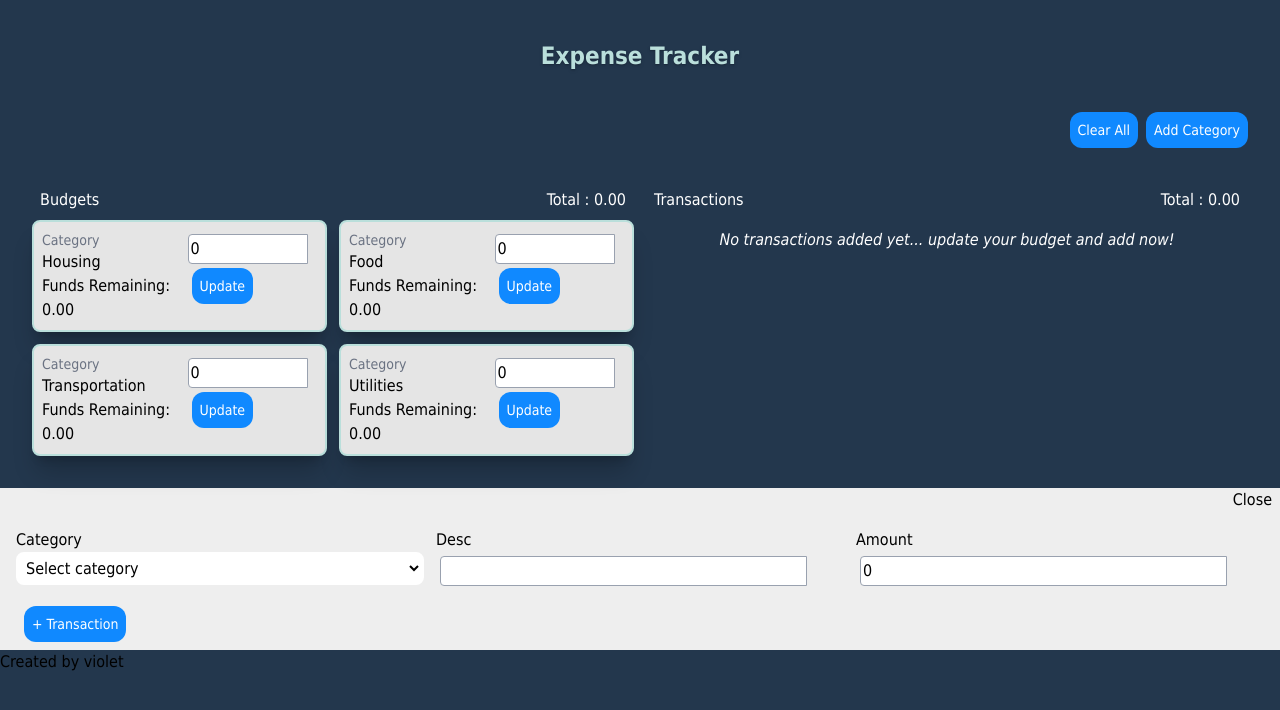
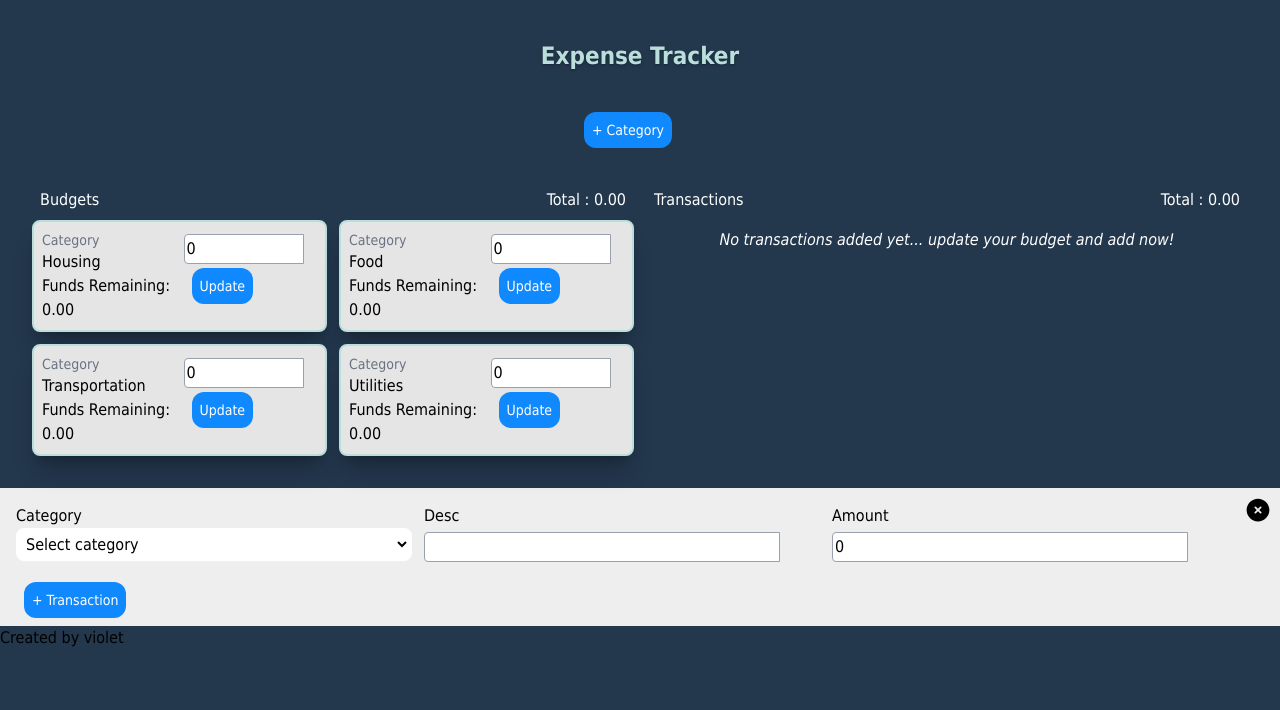
Before and after one commit to violetlea/expenseTracker, a React (Vite) app: page / in a window 1280 px wide. Shown: the top 710 px of the page. Built offline with nearby package versions, Linux system fonts and the light colour scheme.

Commit message:
add modal to alert message, adjust rounded detail,add validation message

```diff
--- a/src/App.css
+++ b/src/App.css
@@ -9,7 +9,15 @@
 }
 
 .buttonDef {
-  @apply rounded-xl  text-white bg-[#1089FF] p-2 text-sm ml-2 cursor-pointer
+  @apply rounded-xl text-white  p-2 text-sm ml-2 cursor-pointer
+}
+
+.primaryBtn {
+  @apply  bg-[#1089FF]
+}
+
+.secondaryBtn {
+  @apply bg-gray-700
 }
 
 /*#root {
--- a/src/App.jsx
+++ b/src/App.jsx
@@ -1,9 +1,7 @@
 import { useState } from "react";
 import "./App.css";
 import ButtonDef from "./components/Button";
-import AddCategory from "./containers/addCategoryContainer";
 import AddTransaction from "./containers/addTransactionContainer";
-import { Categories } from "./features/Categories/Categories";
 import Budgets from "./features/budgets/Budgets";
 import Transactions from "./features/transactions/Transactions";
 import { useDispatch } from "react-redux";
@@ -14,20 +12,27 @@ import { removeBudget } from "./features/budgets/budgetsSlice";
 import { removeTransaction } from "./features/transactions/transactionsSlice";
 import { totalTransactions } from "./features/transactions/transactionsSlice";
 import CategoriesModal from "./containers/categoriesModal";
+import AlertModal from "./components/AlertModal";
+import { totalBudget } from "./features/budgets/budgetsSlice";
 
 function App() {
+	const [isOpen, setIsOpen] = useState(false);
+	const [isOpenAlert, setOpenAlert] = useState(false);
+	const dispatch = useDispatch();
 
-	const [isOpen, setIsOpen] = useState(false);
-
-	const dispatch = useDispatch();
+	const svgAdd = `<svg xmlns="http://www.w3.org/2000/svg" viewBox="0 0 24 24" fill="currentColor" className="size-6">
+  					<path fillRule="evenodd" d="M12 2.25c-5.385 0-9.75 4.365-9.75 9.75s4.365 9.75 9.75 9.75 9.75-4.365 9.75-9.75S17.385 2.25 12 2.25ZM12.75 9a.75.75 0 0 0-1.5 0v2.25H9a.75.75 0 0 0 0 1.5h2.25V15a.75.75 0 0 0 1.5 0v-2.25H15a.75.75 0 0 0 0-1.5h-2.25V9Z" clipRule="evenodd" />
+					</svg>`;
 
 	const handleSubmitCategory = () => {
 		setIsOpen(true);
 	};
 
 	const handleClearAll = () => {
-		// todo: to add confirm message before clear all (popup)
+		setOpenAlert(true);
+	};
 
+	const handleConfirmClearAll = () => {
 		const payload = {
 			isClearAll: true,
 		};
@@ -37,6 +42,7 @@ function App() {
 		dispatch(totalBudgets());
 		dispatch(removeTransaction(payload));
 		dispatch(totalTransactions());
+		setOpenAlert(false);
 	};
 
 	return (
@@ -49,15 +55,31 @@ function App() {
 				</div>
 			</header>
 			<nav>
-				<div className="grid grid-cols-1 justify-items-end pr-4 md:pr-8">
-					<div>
-						<ButtonDef text="Clear All" handleAction={handleClearAll} />
+				<div className="flex justify-center  pr-4 md:pr-8">
+					<div className="">
+						{/* adjust this */}
+						{totalBudget != 0 && (
+							<ButtonDef
+								text="Clear"
+								typeBtn="primary"
+								handleAction={handleClearAll}
+							/>
+						)}
+					</div>
+					<div className="">
 						<ButtonDef
-							text="Add Category"
+							text="+ Category"
 							handleAction={handleSubmitCategory}
+							typeBtn="primary"
 						/>
 					</div>
 				</div>
+				<AlertModal
+					isOpen={isOpenAlert}
+					onClose={() => setOpenAlert(false)}
+					isCloseVisible={false}
+					confirmAction={() => handleConfirmClearAll()}
+				/>
 			</nav>
 			<CategoriesModal isOpen={isOpen} onClose={() => setIsOpen(false)} />
 
--- a/src/components/Button.jsx
+++ b/src/components/Button.jsx
@@ -1,11 +1,15 @@
-export default function ButtonDef (props) {
+export default function ButtonDef(props) {
+	const { text, handleAction, typeBtn } = props;
 
-    const {text,handleAction,isWhite} = props;
-
-    return(
-    <>
-        <button className="buttonDef" onClick={handleAction}>{text}</button>
-    </>
-    );
-
+	return (
+		<>
+			<button
+				className={`buttonDef ${
+					typeBtn === "primary" ? `primaryBtn` : `secondaryBtn`
+				}`}
+				onClick={handleAction}>
+				{text}
+			</button>
+		</>
+	);
 }
--- a/src/components/Input.jsx
+++ b/src/components/Input.jsx
@@ -7,7 +7,7 @@ export default function TextInput (props) {
         placeholder={label}
         onChange={handleOnChange}
         value={value}
-        class="border-1 border-gray-400 bg-white w-full max-w-9/10 rounded-l p-0.5 m-1"
+        class="border-1 border-gray-400 bg-white w-full max-w-9/10 rounded-l p-0.5 mt-1 mb-1"
         >
 
         </input>
--- a/src/components/RoundedDetail.jsx
+++ b/src/components/RoundedDetail.jsx
@@ -1,19 +1,30 @@
 export default function RoundedDetail(props) {
-
-	const {text,handleRemoveAction,index} = props;
+	const { text, handleRemoveAction, index } = props;
 
 	return (
 		<>
-
-
-			<div className="rounded-lg bg-blue-500 p-2 grid grid-cols-2">
-				<div className="h-full">
-					<p key={index}>{text}</p>
+			<div className="rounded-lg bg-blue-500 p-2 grid grid-cols-7">
+				<div className="col-span-6 flex items-center justify-start">
+					<p key={index} className="text-wrap">{text}</p>
 				</div>
-				<div className="h-full pt-0.5 md:pt-2 lg:pt-0 align-middle">
+				<div className="flex items-center justify-end">
 					{/* add pointer css to button */}
-					<button key={index} className="text-right font-bold" onClick={handleRemoveAction}>X</button>
-
+					<button
+						key={index}
+						className="text-right font-bold cursor-pointer"
+						onClick={handleRemoveAction}>
+						<svg
+							xmlns="http://www.w3.org/2000/svg"
+							viewBox="0 0 24 24"
+							fill="currentColor"
+							className="size-6">
+							<path
+								fillRule="evenodd"
+								d="M12 2.25c-5.385 0-9.75 4.365-9.75 9.75s4.365 9.75 9.75 9.75 9.75-4.365 9.75-9.75S17.385 2.25 12 2.25Zm3 10.5a.75.75 0 0 0 0-1.5H9a.75.75 0 0 0 0 1.5h6Z"
+								clipRule="evenodd"
+							/>
+						</svg>
+					</button>
 				</div>
 			</div>
 		</>
--- /dev/null
+++ b/src/components/ValidationMessage.jsx
@@ -0,0 +1,10 @@
+export default function ValidationMessage (props) {
+
+    const {text} = props;
+
+    return (
+        <>
+            <p className="text-sm text-red-600">{text}</p>
+        </>
+    )
+}
--- a/src/containers/addBudgetContainer.jsx
+++ b/src/containers/addBudgetContainer.jsx
@@ -7,11 +7,13 @@ import { useSelector } from "react-redux";
 import { allTransactions } from "../features/transactions/transactionsSlice";
 import { ConvertToDecimal } from "../helpers/helperFunction";
 import { totalBudgets } from "../features/budgets/budgetsSlice";
+import ValidationMessage from "../components/ValidationMessage";
 
 export default function AddBudget(props) {
 	const { categoryLabel, remainFunds } = props;
 
 	const [amount, setAmount] = useState(0);
+	const [message,setMessage] = useState('')
 	const dispatch = useDispatch();
 	const loadTransactions = useSelector(allTransactions);
 
@@ -20,6 +22,11 @@ export default function AddBudget(props) {
 	};
 
 	const handleUpdateAmount = (categoryLabel, amount, remainFunds) => {
+
+		if(amount === 0) {
+			setMessage('Insert the amount!');
+		}
+
 		if (remainFunds !== 0) {
 			const selectedCategory = loadTransactions.filter(
 				(transaction) => transaction.Category === categoryLabel
@@ -36,6 +43,7 @@ export default function AddBudget(props) {
 				TotalTransaction: ConvertToDecimal(total),
 			};
 			dispatch(editBudget(payloadUpdateFund));
+			setMessage('');
 		} else {
 			const payload = {
 				Category: categoryLabel,
@@ -43,10 +51,12 @@ export default function AddBudget(props) {
 				isRemoval: false,
 			};
 			dispatch(editBudget(payload));
+
 		}
 		dispatch(totalBudgets());
 
 		setAmount(0);
+
 	};
 
 	return (
@@ -59,17 +69,22 @@ export default function AddBudget(props) {
 						<p>Funds Remaining: {ConvertToDecimal(remainFunds)}</p>
 					</div>
 					<div>
+						{/* to add red line to input if error */}
 						<TextInput
 							label="Amount"
 							type="number"
 							value={amount}
 							handleOnChange={handleAmount}
 						/>
+
+						{message !== '' && <ValidationMessage text={message} />}
+
 						<ButtonDef
 							text="Update"
 							handleAction={() =>
 								handleUpdateAmount(categoryLabel, amount, remainFunds)
 							}
+							typeBtn='primary'
 						/>
 					</div>
 				</div>
--- a/src/containers/addCategoryContainer.jsx
+++ b/src/containers/addCategoryContainer.jsx
@@ -33,7 +33,7 @@ export default function AddCategory(props) {
 					type="text"
 					handleOnChange={handleTextOnChange}
 				/>
-				<ButtonDef text="Add" handleAction={handleSubmit} />
+				<ButtonDef text="Add" typeBtn='primary' handleAction={handleSubmit} />
 			</div>
 		</>
 	);
--- a/src/containers/addTransactionContainer.jsx
+++ b/src/containers/addTransactionContainer.jsx
@@ -10,17 +10,16 @@ import { minusBudget } from "../features/budgets/budgetsSlice";
 import { totalTransactions } from "../features/transactions/transactionsSlice";
 
 export default function AddTransaction(props) {
-
 	const loadCategory = useSelector(allCategories);
 	const dispatch = useDispatch();
 
-	const [desc,setDesc] = useState('');
-	const [amount,setAmount] = useState(0);
-	const [selectedValue,setSelectedValue] = useState('');
+	const [desc, setDesc] = useState("");
+	const [amount, setAmount] = useState(0);
+	const [selectedValue, setSelectedValue] = useState("");
 
 	const handleSelectedValue = (event) => {
 		setSelectedValue(event.target.value);
-	}
+	};
 
 	const handleDesc = (event) => {
 		setDesc(event.target.value);
@@ -30,59 +29,78 @@ export default function AddTransaction(props) {
 		setAmount(event.target.value);
 	};
 
-	const handleSubmitTransaction = (selectedValue,desc,amount) => {
+	const handleSubmitTransaction = (selectedValue, desc, amount) => {
 		//to add error handling
 		//e.preventDefault();
 		const payloadTrans = {
 			Category: selectedValue,
 			Description: desc,
-			Amount: amount
+			Amount: amount,
 		};
 		dispatch(addTransaction(payloadTrans));
 		const payloadBudget = {
 			Category: selectedValue,
-			Amount: amount
+			Amount: amount,
 		};
 		//set dispatch action here
 		dispatch(minusBudget(payloadBudget));
 		dispatch(totalTransactions());
-		setDesc('');
+		setDesc("");
 		setAmount(0);
-		setSelectedValue('');
-
-	}
-
+		setSelectedValue("");
+	};
 
 	return (
 		<>
-			{/* <p className="p-4">Add Transaction</p> */}
-			<div className="w-full text-right pr-2">
-				<p>Close</p>
-			</div>
+			{/* todo: to add validation */}
+			<span className="float-right pr-2 pt-2">
+				<button className="cursor-pointer">
+					<svg
+						xmlns="http://www.w3.org/2000/svg"
+						viewBox="0 0 24 24"
+						fill="currentColor"
+						className="size-7">
+						<path
+							fillRule="evenodd"
+							d="M12 2.25c-5.385 0-9.75 4.365-9.75 9.75s4.365 9.75 9.75 9.75 9.75-4.365 9.75-9.75S17.385 2.25 12 2.25Zm-1.72 6.97a.75.75 0 1 0-1.06 1.06L10.94 12l-1.72 1.72a.75.75 0 1 0 1.06 1.06L12 13.06l1.72 1.72a.75.75 0 1 0 1.06-1.06L13.06 12l1.72-1.72a.75.75 0 1 0-1.06-1.06L12 10.94l-1.72-1.72Z"
+							clipRule="evenodd"
+						/>
+					</svg>
+				</button>
+			</span>
 			<div className="p-4 grid grid-cols-3 gap-3">
 				<div className="">
 					<p className="">Category</p>
 					<DropdownDef
-					dropdownList={loadCategory}
-					selectedValue={selectedValue}
-					name='Categories'
-					handleSelectOnChange={handleSelectedValue}
+						dropdownList={loadCategory}
+						selectedValue={selectedValue}
+						name="Categories"
+						handleSelectOnChange={handleSelectedValue}
 					/>
 					{selectedValue}
 				</div>
 				<div className="">
 					<p className="">Desc</p>
-					<TextInput type="text" value={desc} handleOnChange={handleDesc}/>
+					<TextInput type="text" value={desc} handleOnChange={handleDesc} />
 				</div>
 				<div className="">
 					<p className="">Amount</p>
-					<TextInput type="number" value={amount} handleOnChange={handleAmount}/>
+					<TextInput
+						type="number"
+						value={amount}
+						handleOnChange={handleAmount}
+					/>
 				</div>
-
 			</div>
 			<div className="pl-4 pb-2 w-full">
-                    <ButtonDef isWhite='true' text='+ Transaction' handleAction={() => handleSubmitTransaction(selectedValue,desc,amount)}/>
-                </div>
+				<ButtonDef
+					typeBtn="primary"
+					text="+ Transaction"
+					handleAction={() =>
+						handleSubmitTransaction(selectedValue, desc, amount)
+					}
+				/>
+			</div>
 		</>
 	);
 }
--- a/src/features/budgets/budgetsSlice.js
+++ b/src/features/budgets/budgetsSlice.js
@@ -83,10 +83,8 @@ const budgetsSlice = createSlice({
 					state.splice(4);
 				}
 
-
 			} else {
 				return state.filter((budget, index) => index !== action.payload.Index);
-
 			}
 
 		},
```
Also changed, not shown: src/components/AlertModal.jsx (+64 -5 lines).
